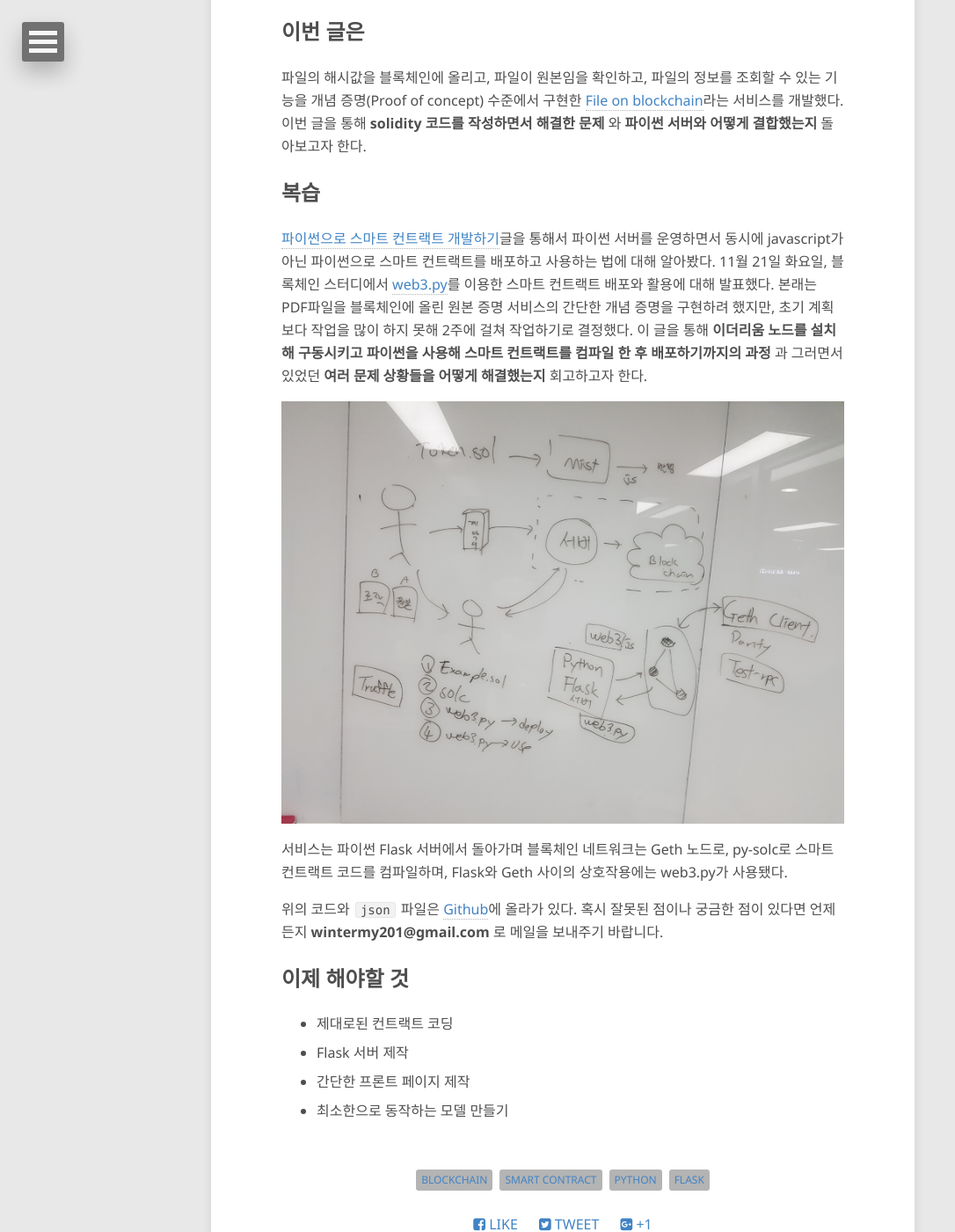
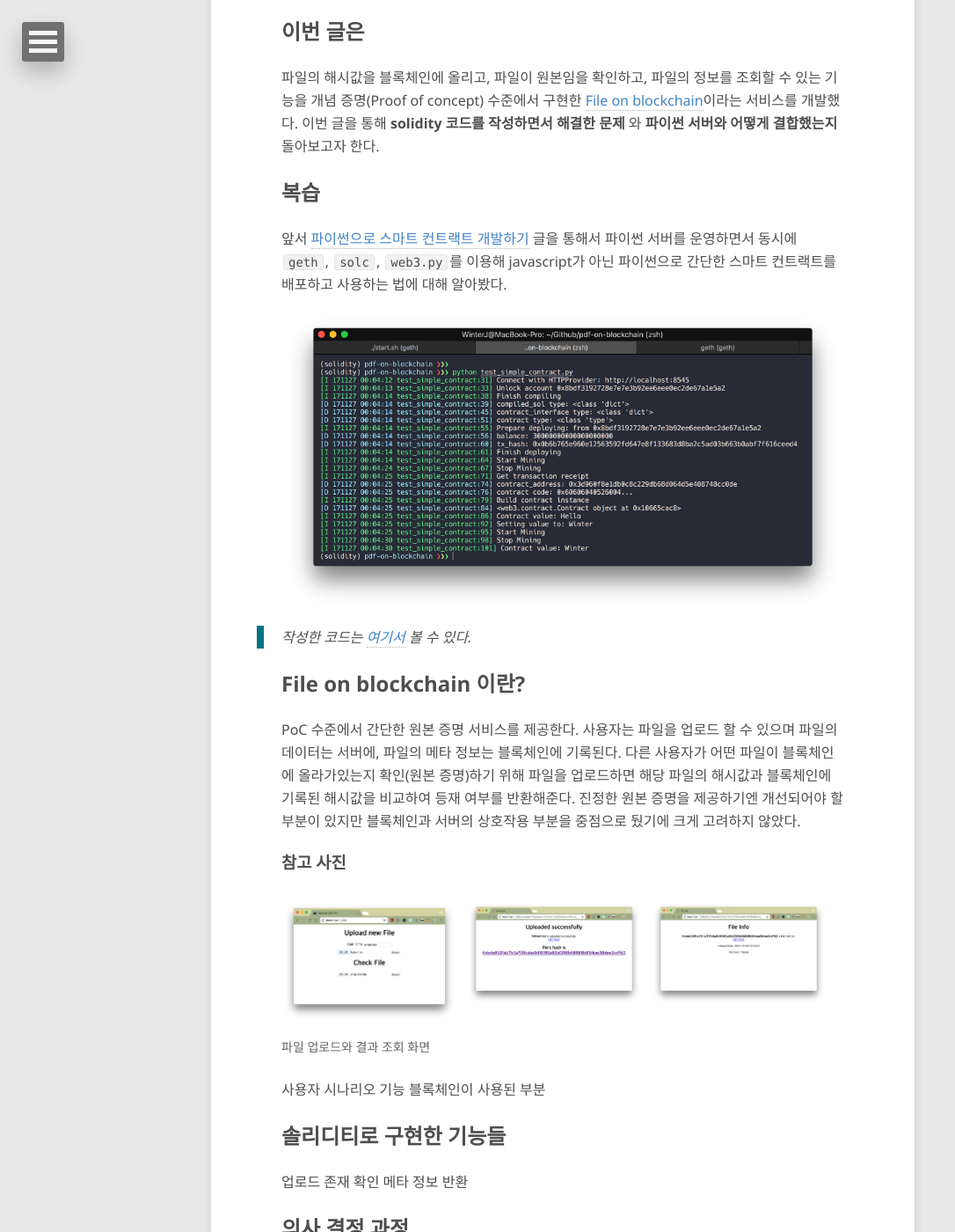
Before and after one commit to winterjung/JungWinter.github.io, a Jekyll site: the page built from _posts/2017-12-3-file-on-blockchain.md, in a window 1280 px wide and 1400 px high, scrolled down 303 px. Shown: the whole window at 88% size, without its empty margins (0-1086 px from the left). Built offline with Jekyll 4.4.1, drawn with Linux system fonts in a browser that asks for light colours; nearby versions of some CDN libraries; some of the changed text lies outside the part shown.

Commit message:
Update post
Signed-off-by: jungwinter <wintermy201@gmail.com>

```diff
--- a/_posts/2017-12-3-file-on-blockchain.md
+++ b/_posts/2017-12-3-file-on-blockchain.md
@@ -5,21 +5,45 @@ tags: [blockchain, smart contract, python, flask]
 ---
 
 ## 이번 글은
-파일의 해시값을 블록체인에 올리고, 파일이 원본임을 확인하고, 파일의 정보를 조회할 수 있는 기능을 개념 증명(Proof of concept) 수준에서 구현한 [File on blockchain](https://github.com/JungWinter/file-on-blockchain)라는 서비스를 개발했다. 이번 글을 통해 **solidity 코드를 작성하면서 해결한 문제** 와 **파이썬 서버와 어떻게 결합했는지** 돌아보고자 한다.
+파일의 해시값을 블록체인에 올리고, 파일이 원본임을 확인하고, 파일의 정보를 조회할 수 있는 기능을 개념 증명(Proof of concept) 수준에서 구현한 [File on blockchain](https://github.com/JungWinter/file-on-blockchain)이라는 서비스를 개발했다. 이번 글을 통해 **solidity 코드를 작성하면서 해결한 문제** 와 **파이썬 서버와 어떻게 결합했는지** 돌아보고자 한다.
 
 ## 복습
-[파이썬으로 스마트 컨트랙트 개발하기](https://winterj.me/smart-contract-with-python/)글을 통해서 파이썬 서버를 운영하면서 동시에 javascript가 아닌 파이썬으로 스마트 컨트랙트를 배포하고 사용하는 법에 대해 알아봤다.
-11월 21일 화요일, 블록체인 스터디에서 [web3.py](https://github.com/pipermerriam/web3.py)를 이용한 스마트 컨트랙트 배포와 활용에 대해 발표했다. 본래는 PDF파일을 블록체인에 올린 원본 증명 서비스의 간단한 개념 증명을 구현하려 했지만, 초기 계획보다 작업을 많이 하지 못해 2주에 걸쳐 작업하기로 결정했다. 이 글을 통해 **이더리움 노드를 설치해 구동시키고 파이썬을 사용해 스마트 컨트랙트를 컴파일 한 후 배포하기까지의 과정** 과 그러면서 있었던 **여러 문제 상황들을 어떻게 해결했는지** 회고하고자 한다.
+앞서 [파이썬으로 스마트 컨트랙트 개발하기](https://winterj.me/smart-contract-with-python/) 글을 통해서 파이썬 서버를 운영하면서 동시에 `geth`, `solc`, `web3.py`를 이용해 javascript가 아닌 파이썬으로 간단한 스마트 컨트랙트를 배포하고 사용하는 법에 대해 알아봤다.
+
+![저번에 한 걸 요약하면]({{ site.baseurl }}/images/20171127/finish.png)
+
+> 작성한 코드는 [여기서](https://github.com/JungWinter/file-on-blockchain/blob/master/example/deploy_contract_and_test.py) 볼 수 있다.
+
+## File on blockchain 이란?
+PoC 수준에서 간단한 원본 증명 서비스를 제공한다. 사용자는 파일을 업로드 할 수 있으며 파일의 데이터는 서버에, 파일의 메타 정보는 블록체인에 기록된다. 다른 사용자가 어떤 파일이 블록체인에 올라가있는지 확인(원본 증명)하기 위해 파일을 업로드하면 해당 파일의 해시값과 블록체인에 기록된 해시값을 비교하여 등재 여부를 반환해준다. 진정한 원본 증명을 제공하기엔 개선되어야 할 부분이 있지만 블록체인과 서버의 상호작용 부분을 중점으로 뒀기에 크게 고려하지 않았다.
+
+### 참고 사진
+
+<figure class="third">
+	<a href="https://winterj.me/images/20171203/02_upload_file.png"><img src="https://winterj.me/images/20171203/02_upload_file.png" alt=""></a>
+	<a href="https://winterj.me/images/20171203/03_upload_result.png"><img src="https://winterj.me/images/20171203/03_upload_result.png" alt=""></a>
+	<a href="https://winterj.me/images/20171203/04_info.png"><img src="https://winterj.me/images/20171203/04_info.png" alt=""></a>
+	<figcaption>파일 업로드와 결과 조회 화면</figcaption>
+</figure>
 
 
-![]({{ site.baseurl }}/images/20171127/study.jpeg)
+사용자 시나리오
+기능
+블록체인이 사용된 부분
 
-서비스는 파이썬 Flask 서버에서 돌아가며 블록체인 네트워크는 Geth 노드로, py-solc로 스마트 컨트랙트 코드를 컴파일하며, Flask와 Geth 사이의 상호작용에는 web3.py가 사용됐다.
+## 솔리디티로 구현한 기능들
+업로드
+존재 확인
+메타 정보 반환
 
-위의 코드와 `json` 파일은 [Github](https://github.com/JungWinter/file-on-blockchain)에 올라가 있다. 혹시 잘못된 점이나 궁금한 점이 있다면 언제든지 **wintermy201@gmail.com** 로 메일을 보내주기 바랍니다.
+## 의사 결정 과정
 
-## 이제 해야할 것
-- 제대로된 컨트랙트 코딩
-- Flask 서버 제작
-- 간단한 프론트 페이지 제작
-- 최소한으로 동작하는 모델 만들기
+## 문제가 됐던 부분
+
+## 개선해야할 점
+
+## Solidity 코드를 작성하며
+Solidity로 스마트 컨트랙트 코드를 작성하며 매우 많은 오류를 만나고 디버깅 과정을 거쳤다. [공식 예제를 분석했을 때](https://www.slideshare.net/wintermy201/smart-contract-and-solidity)나 `Greeter`같은 예제로 사용했을 때는 별다른 문제가 없었지만 `mapping`, `struct`, `view`등의 개념을 실제로 사용될 코드와 결합하는 것은 다른 영역이었다.
+
+
+File on blockchain은 원본 증명 서비스를 제공하는데 사용자가 파일을 업로드하면 블록체인에 파일의 메타 정보를 저장한다. 후에
```
